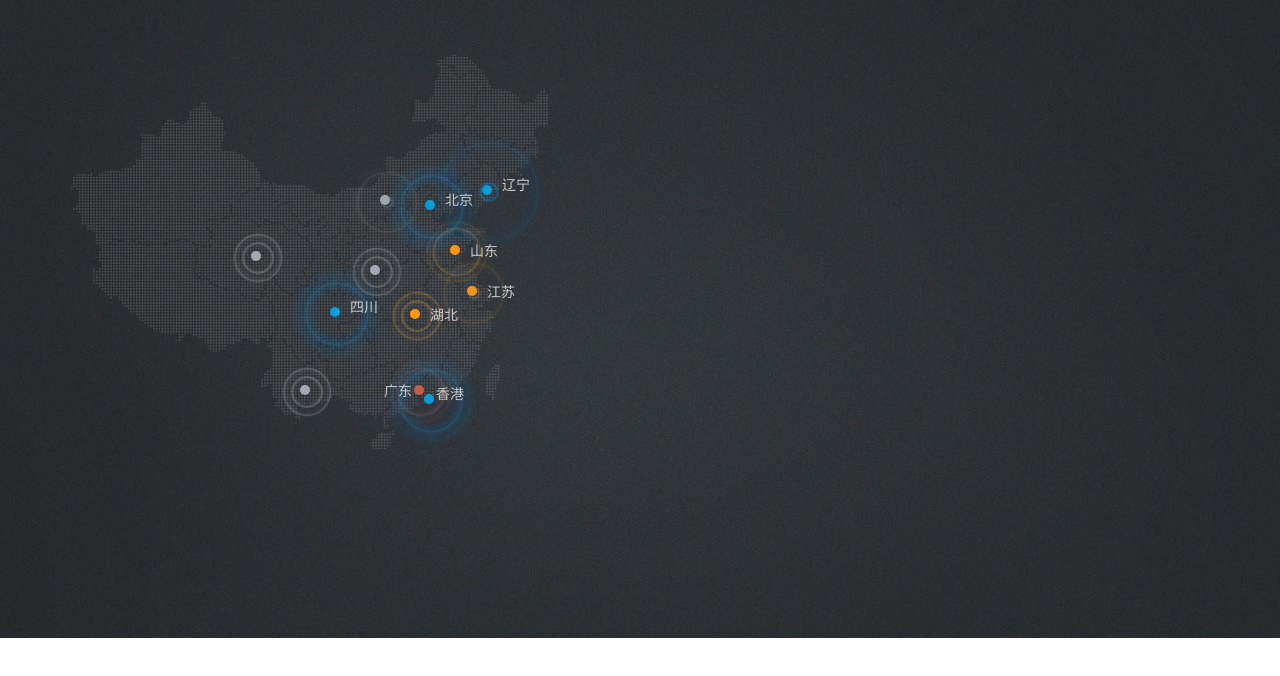
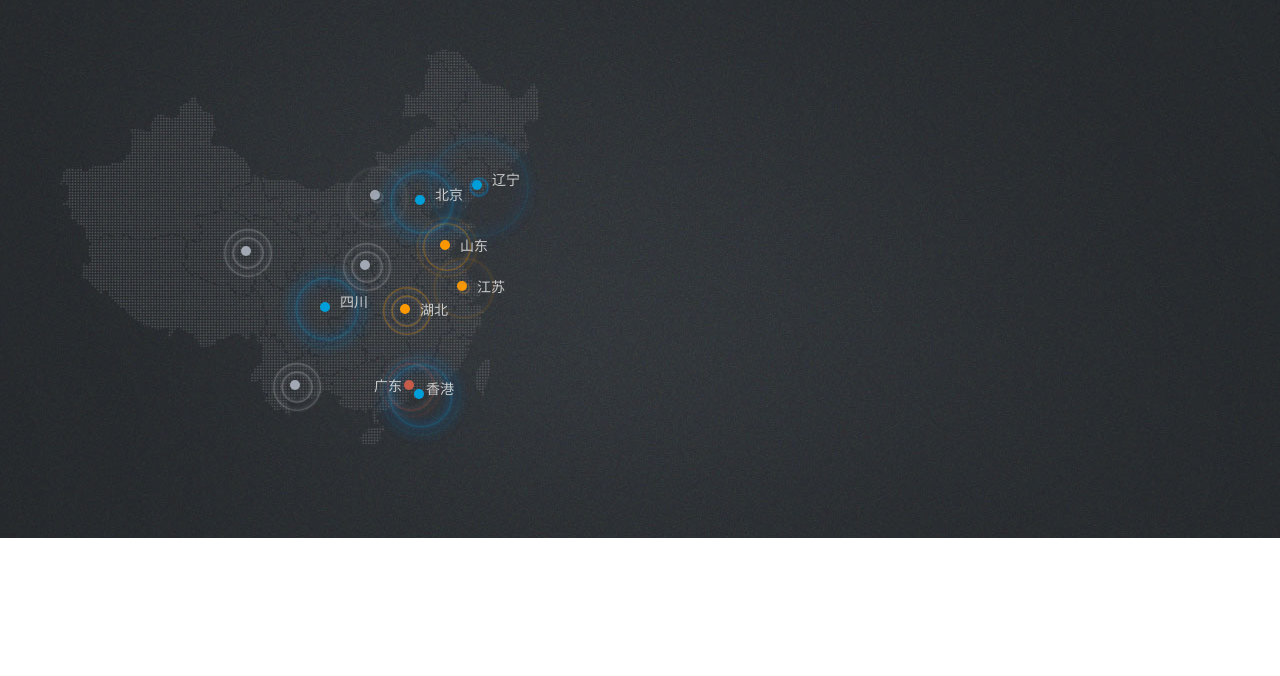
Before and after one commit to lw1984/react-5nqoan, a plain HTML site: page map/zh.html in a window 1280 px wide. Drawn offline with Linux system fonts and the light colour scheme.

Commit message:
1 file modified

```diff
--- a/map/zh.html
+++ b/map/zh.html
@@ -36,13 +36,13 @@
 
         .map-service {
             position: relative;
-            height: 638px;
+            height: 538px;
             background: url(map_balck_whole_bg.jpg) center no-repeat;
         }
 
         .map-service-right {
-            margin-left: 10px;
-            padding-top: 5px;
+            margin-left: 0px;
+            padding-top: 0px;
         }
 
         .china-map {
```
